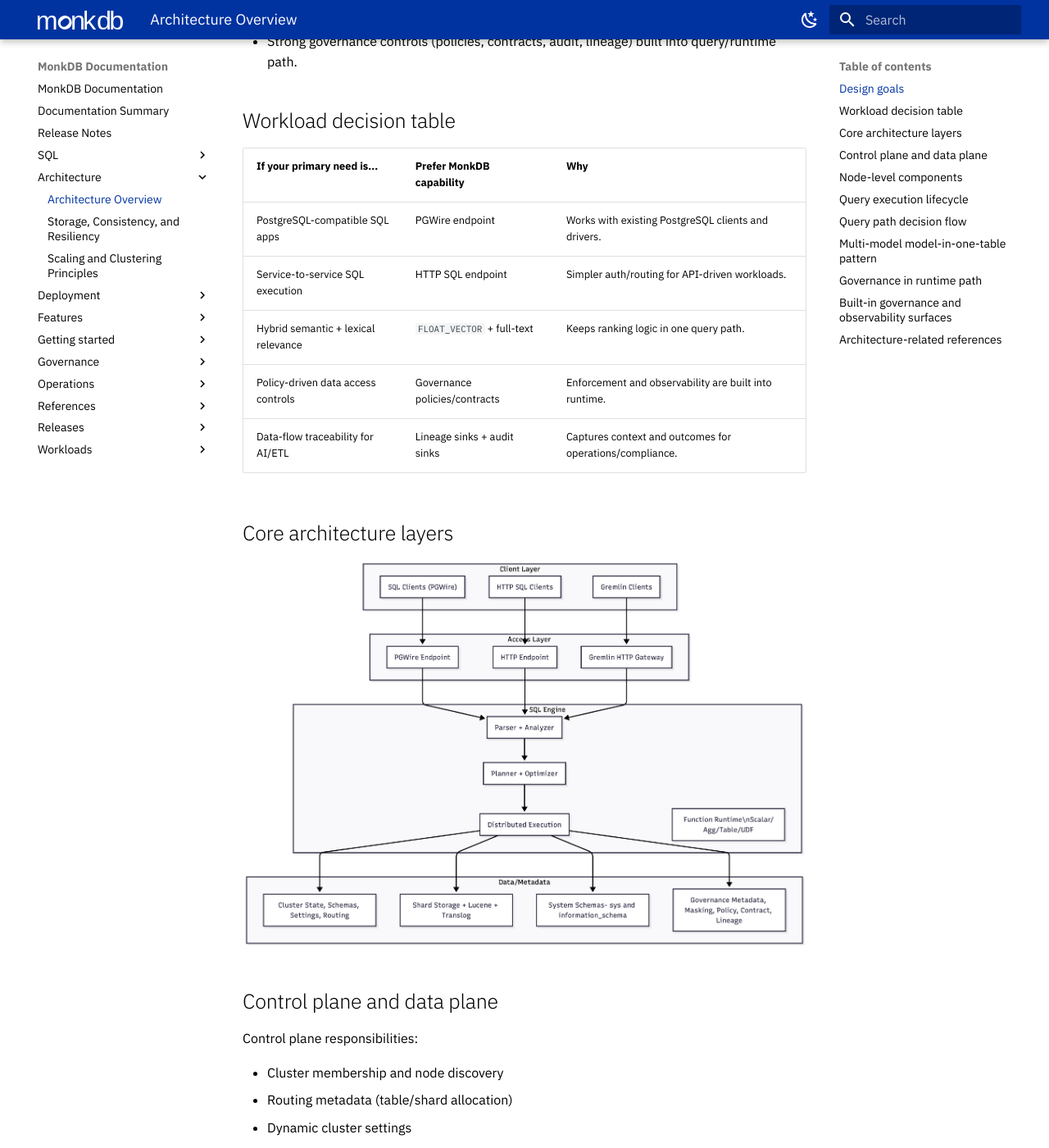
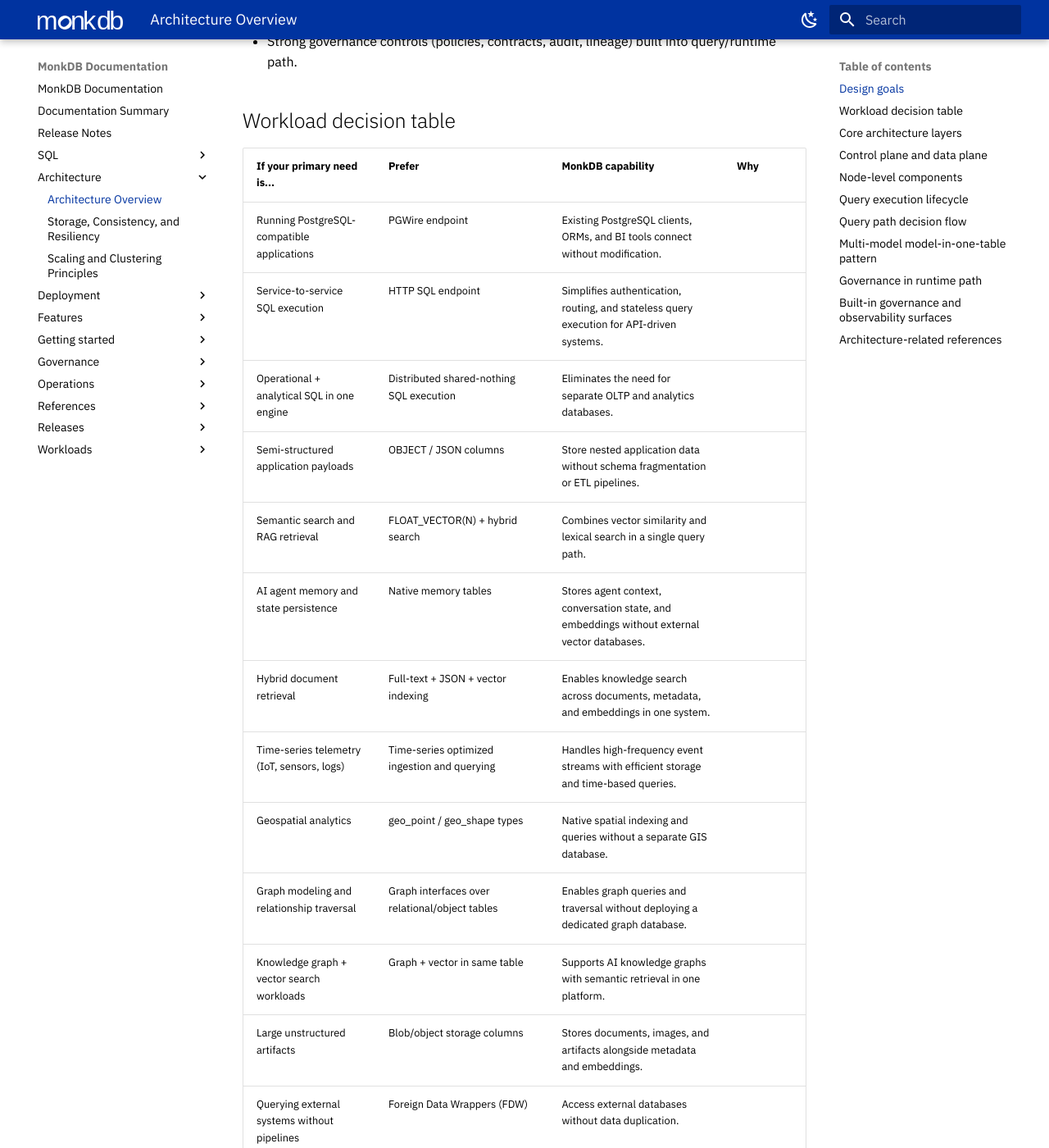
Before and after one commit to monkdbofficial/monkdb.docs, an MkDocs documentation site: the page built from v3/architecture/01-overview.md, in a window 1280 px wide and 1400 px high, scrolled down 838 px. Shown: the whole window at 82% size. Built offline with MkDocs 1.6.1 and Material for MkDocs 9.7.7, drawn with Linux system fonts in a browser that asks for light colours; some of the changed text lies outside the part shown.

Commit message:
updated why section in overview

```diff
--- a/v3/architecture/01-overview.md
+++ b/v3/architecture/01-overview.md
@@ -24,13 +24,30 @@
 
 ## Workload decision table
 
-| If your primary need is... | Prefer MonkDB capability | Why |
-| --- | --- | --- |
-| PostgreSQL-compatible SQL apps | PGWire endpoint | Works with existing PostgreSQL clients and drivers. |
-| Service-to-service SQL execution | HTTP SQL endpoint | Simpler auth/routing for API-driven workloads. |
-| Hybrid semantic + lexical relevance | `FLOAT_VECTOR` + full-text | Keeps ranking logic in one query path. |
-| Policy-driven data access controls | Governance policies/contracts | Enforcement and observability are built into runtime. |
-| Data-flow traceability for AI/ETL | Lineage sinks + audit sinks | Captures context and outcomes for operations/compliance. |
+| If your primary need is... | Prefer | MonkDB capability | Why |
+|----------------------------|--------|-------------------|-----|
+| Running PostgreSQL-compatible applications | PGWire endpoint | Existing PostgreSQL clients, ORMs, and BI tools connect without modification. |
+| Service-to-service SQL execution | HTTP SQL endpoint | Simplifies authentication, routing, and stateless query execution for API-driven systems. |
+| Operational + analytical SQL in one engine | Distributed shared-nothing SQL execution | Eliminates the need for separate OLTP and analytics databases. |
+| Semi-structured application payloads | OBJECT / JSON columns | Store nested application data without schema fragmentation or ETL pipelines. |
+| Semantic search and RAG retrieval | FLOAT_VECTOR(N) + hybrid search | Combines vector similarity and lexical search in a single query path. |
+| AI agent memory and state persistence | Native memory tables | Stores agent context, conversation state, and embeddings without external vector databases. |
+| Hybrid document retrieval | Full-text + JSON + vector indexing | Enables knowledge search across documents, metadata, and embeddings in one system. |
+| Time-series telemetry (IoT, sensors, logs) | Time-series optimized ingestion and querying | Handles high-frequency event streams with efficient storage and time-based queries. |
+| Geospatial analytics | geo_point / geo_shape types | Native spatial indexing and queries without a separate GIS database. |
+| Graph modeling and relationship traversal | Graph interfaces over relational/object tables | Enables graph queries and traversal without deploying a dedicated graph database. |
+| Knowledge graph + vector search workloads | Graph + vector in same table | Supports AI knowledge graphs with semantic retrieval in one platform. |
+| Large unstructured artifacts | Blob/object storage columns | Stores documents, images, and artifacts alongside metadata and embeddings. |
+| Querying external systems without pipelines | Foreign Data Wrappers (FDW) | Access external databases without data duplication. |
+| Hybrid semantic + structured analytics | SQL + vector + full-text in one query | Ranking logic stays inside the query engine rather than external services. |
+| Fine-grained governance enforcement | Row filters, column masking, contracts, policies | Governance rules are enforced during query planning and execution. |
+| Data usage traceability and compliance | Audit sinks + lineage sinks | Captures query execution, data flow, and access patterns for compliance. |
+| Runtime system observability | System tables (sys.jobs, sys.nodes, sys.shards) | Provides deep cluster and query visibility directly through SQL. |
+| Financial market data ingestion | Native FIX / ITCH / OUCH / FDC3 protocol support | Converts wire protocols directly into queryable structured data. |
+| Cross-protocol trading analytics | Unified market data model | Correlates trader intent, order flow, exchange response, and market state. |
+| Building AI + data applications without fragmented stacks | Multi-model engine (SQL + JSON + vector + geo + graph + time-series + blobs) | Replaces multiple specialized data systems with a single distributed platform. |
+
+
 
 ## Core architecture layers
 
```
